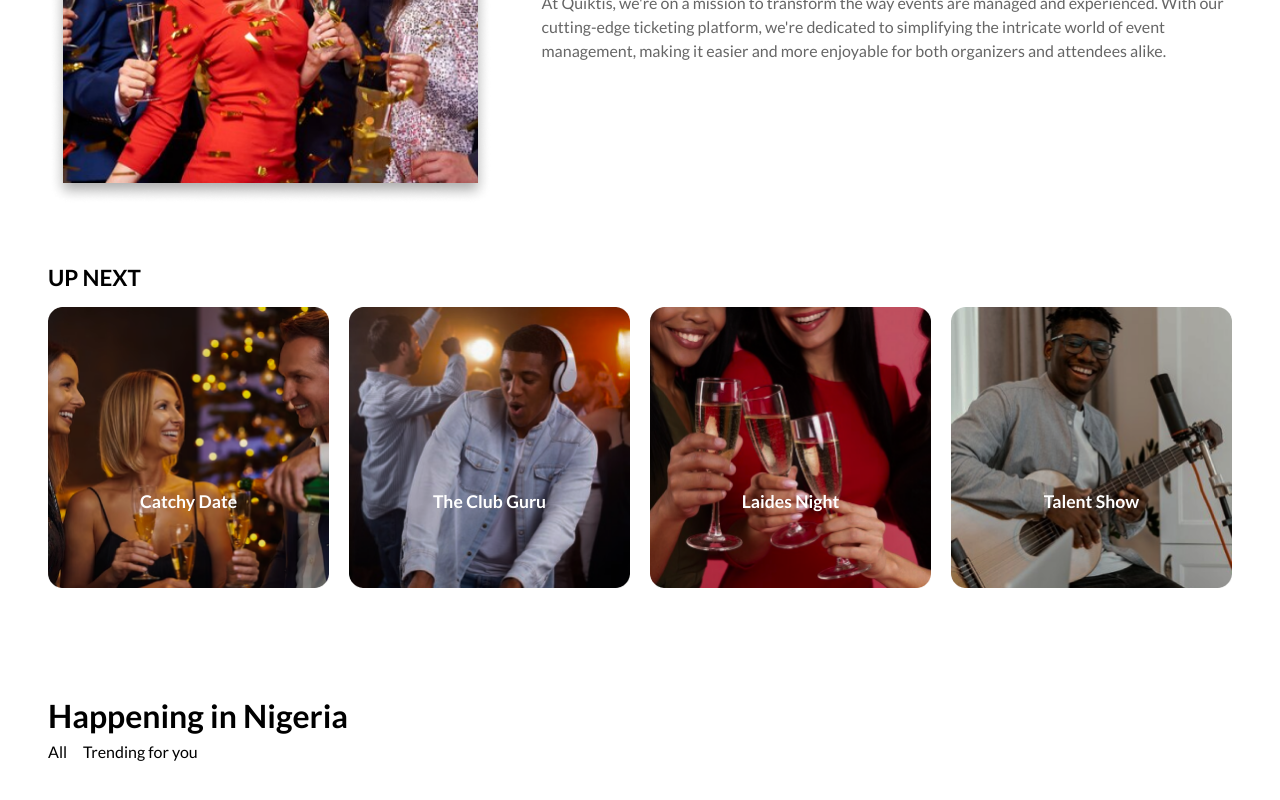
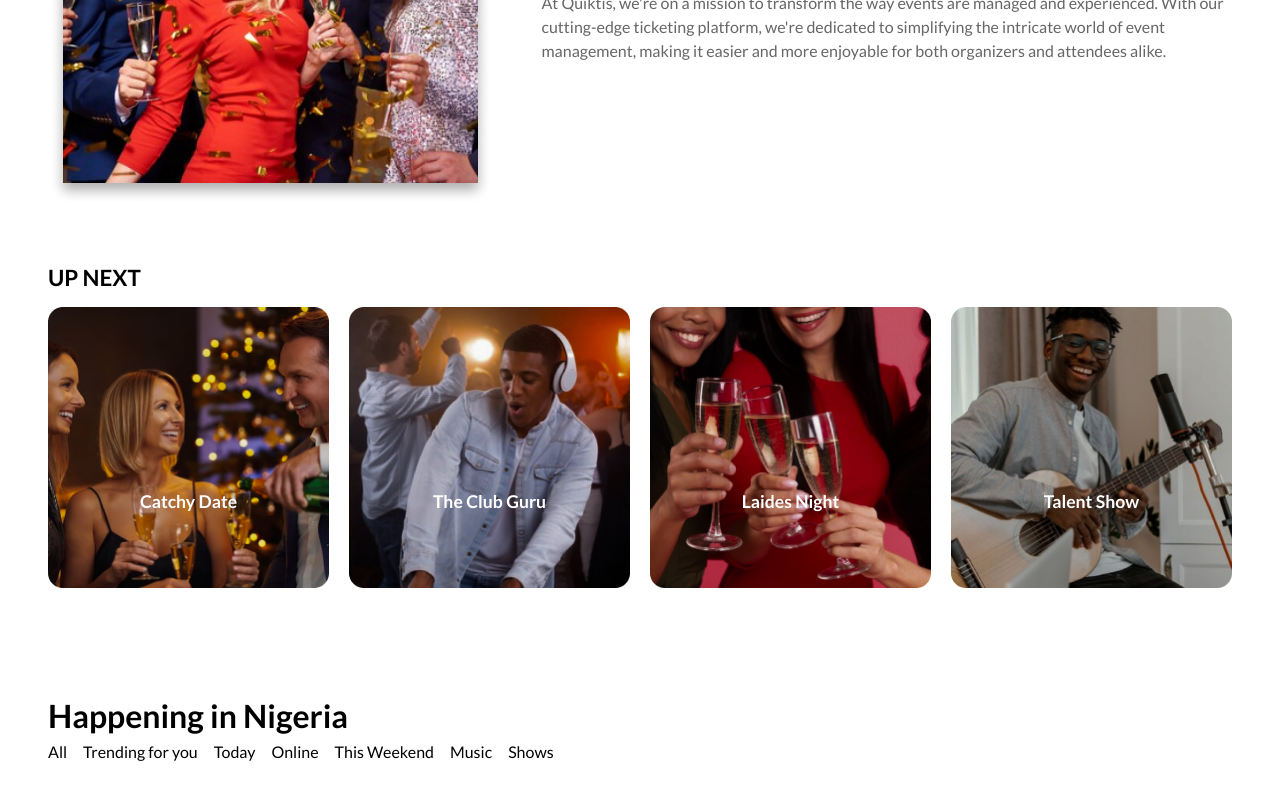
Before and after one commit to Iyanu456/quiktis, a Next.js app: page / in a window 1280 px wide. Shown: the part 648-1448 px from the top of the page. Built offline with nearby package versions, Linux system fonts and the light colour scheme.

Commit message:
Default commit message

```diff
--- a/app/page.js
+++ b/app/page.js
@@ -3,12 +3,12 @@ import Link from "next/link";
 
 const categories = [
 	{category: "All"},
-	{category: "All"},
-	{category: "All"},
-	{category: "All"},
-	{category: "All"},
-	{category: "All"},
-	{category: "All"},
+	{category: "Trending for you"},
+	{category: "Today"},
+	{category: "Online"},
+	{category: "This Weekend"},
+	{category: "Music"},
+	{category: "Shows"},
 ]
 
 export default function Home() {
@@ -157,8 +157,9 @@ export default function Home() {
 		<section className="px-[1.5em] md:px-[3em] my-[3em]">
 			<h3 className="text-[2em] font-bold">Happening in <span>Nigeria</span></h3>
 			<ul className="flex gap-4">
-				<li>All</li>
-				<li>Trending for you</li>
+				{categories.map((item, index) => (
+					<li key={index}>{item.category}</li>
+				))}
 			</ul>
 		</section>
       </main>
```
